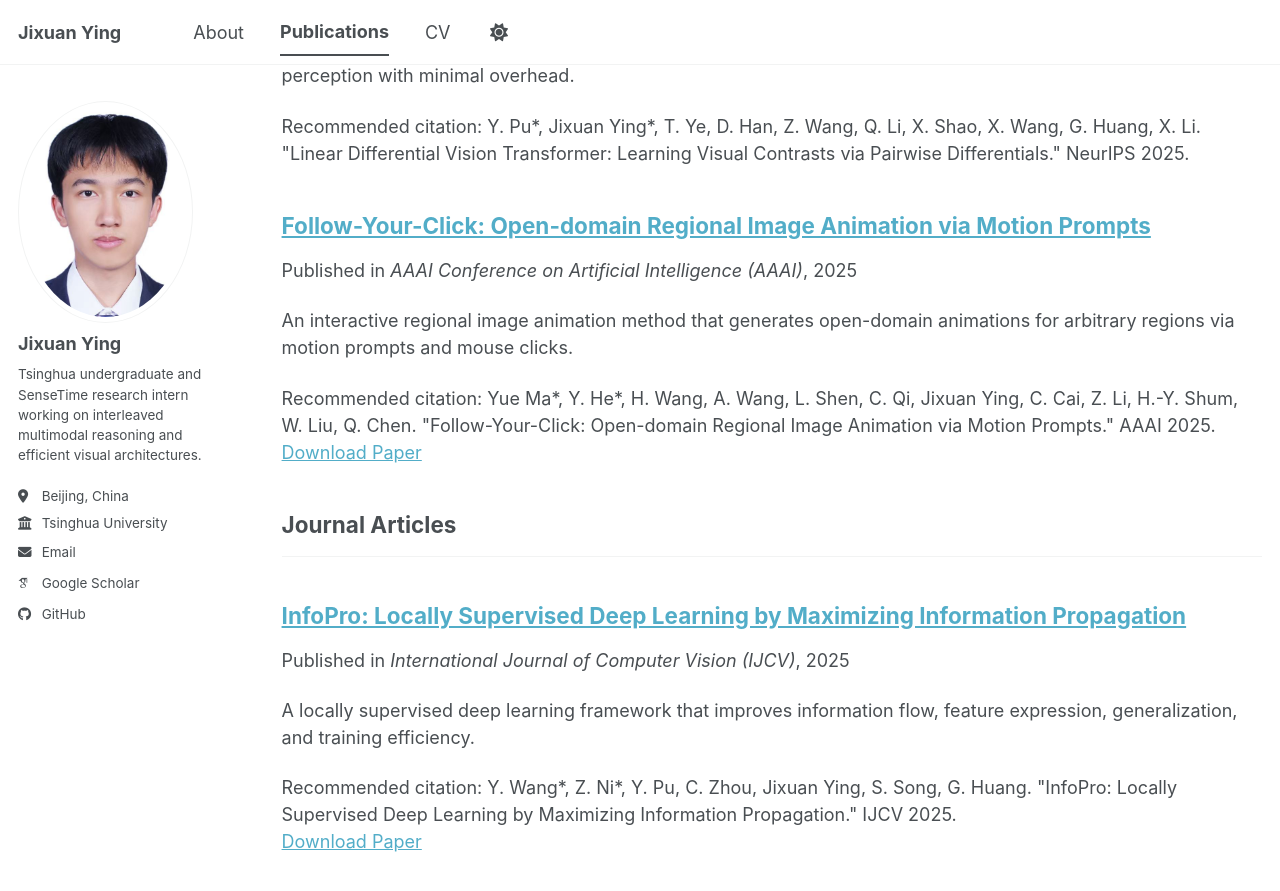
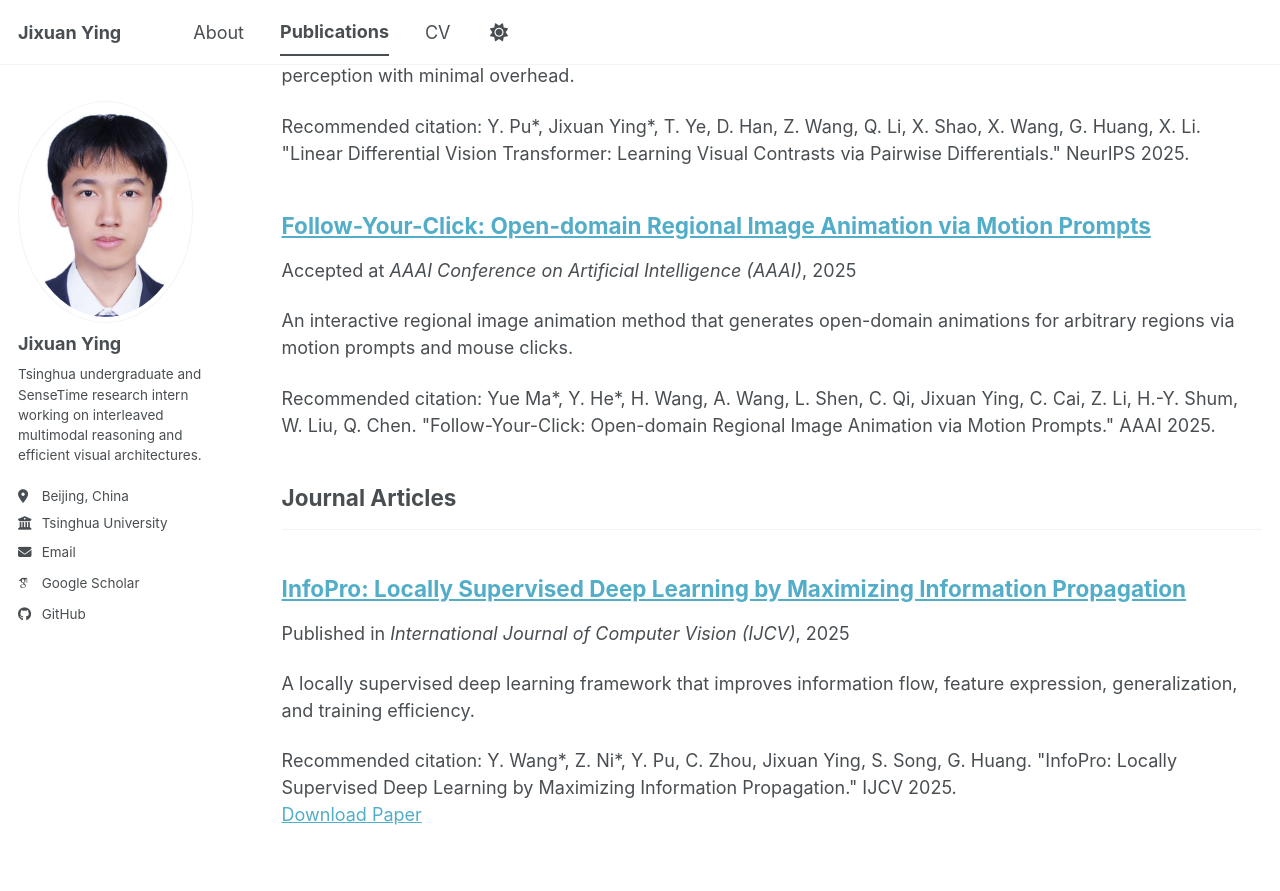
Before and after one commit to Hpesojyjx/Hpesojyjx.github.io, a Jekyll site: the page built from _pages/publications.html, in a window 1280 px wide and 900 px high, scrolled down 719 px. Shown: the top 891 px of the window. Built offline with Jekyll 4.4.1, drawn with Linux system fonts in a browser that asks for light colours; some web fonts are replaced; a script bundle is joined from its source files by our own code; library files that are not in the unit come from our copies.

Commit message:
Update publication status and details for 2025 paper

```diff
--- a/_publications/2025-12-28-follow-your-click.md
+++ b/_publications/2025-12-28-follow-your-click.md
@@ -5,7 +5,7 @@ permalink: /publication/follow-your-click
 date: 2025-12-28
 venue: "AAAI Conference on Artificial Intelligence (AAAI)"
 category: conferences
-paperurl: ""
+status: "accepted"
 citation: 'Yue Ma*, Y. He*, H. Wang, A. Wang, L. Shen, C. Qi, Jixuan Ying, C. Cai, Z. Li, H.-Y. Shum, W. Liu, Q. Chen. "Follow-Your-Click: Open-domain Regional Image Animation via Motion Prompts." AAAI 2025.'
 excerpt: "An interactive regional image animation method that generates open-domain animations for arbitrary regions via motion prompts and mouse clicks."
 ---
```
